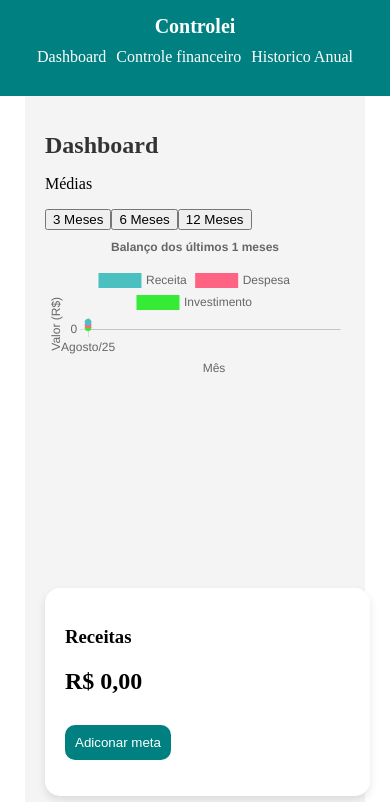
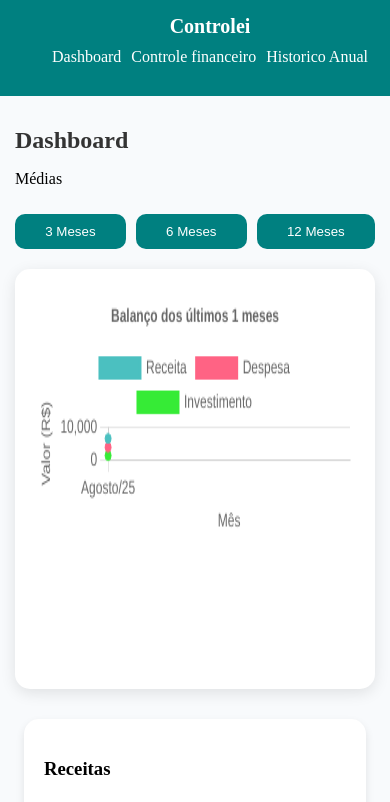
Before and after one commit to VagnerCrestanni/Controlei, a React (Vite) app in the folder Controlei/vite-project/: page /dashboard in a window 390 px wide. Shown: the top 802 px of the page. Built offline with nearby package versions, Linux system fonts and the light colour scheme; the HTML template or start-up script is replaced by a standard one.

Commit message:
feat: Adiciona estilização de botões, melhora para dispositivos móveis e atualização do README

```diff
--- a/Controlei/vite-project/package.json
+++ b/Controlei/vite-project/package.json
@@ -13,7 +13,8 @@
     "chart.js": "^4.5.0",
     "react": "^19.0.0",
     "react-chartjs-2": "^5.3.0",
-    "react-dom": "^19.0.0"
+    "react-dom": "^19.0.0",
+    "react-icons": "^5.5.0"
   },
   "devDependencies": {
     "@eslint/js": "^9.21.0",
--- a/Controlei/vite-project/src/Components/DashboardGraph.jsx
+++ b/Controlei/vite-project/src/Components/DashboardGraph.jsx
@@ -21,9 +21,10 @@ const dashData = {
 
 const dashOptions = {
   responsive: true,
+
   plugins: {
     legend: {
-      position: 'top', //depois fazer bottom e left para ver a diferença
+      position: 'top',
     },
     title: {
       display: true,
@@ -49,7 +50,7 @@ const dashOptions = {
 
   return (
     <div className="DashboardGraph-container"
-    style={{ position: 'relative', height: '40vh', width: '100%' }}>
+    style={{ position: 'relative', height: '45vh', width: '100%', }}>
       <Line data={dashData} options={dashOptions}/>
     </div>
   )
--- a/Controlei/vite-project/src/CreateAccount.css
+++ b/Controlei/vite-project/src/CreateAccount.css
@@ -21,14 +21,13 @@
 .senha-container {
     position: relative;
     width: 100%;
-    max-width: 500px;
     margin-bottom: 10px;
   }
 
   .senha-container input {
     width: 100%;
     padding: 15px;
-    padding-right: 50px; /* espaço pro botão 👁️ */
+    padding-right: 50px;
     border: none;
     font-size: 15px;
     border-radius: 20px;
--- a/Controlei/vite-project/src/CreateAccount.jsx
+++ b/Controlei/vite-project/src/CreateAccount.jsx
@@ -1,7 +1,7 @@
 import React, { useState } from 'react';
 import { Link } from 'react-router-dom';
 import './CreateAccount.css';
-
+import { FiEyeOff, FiEye  } from "react-icons/fi";
 
 const CreatAccount = () => {
   const [nome, setNome] = useState('');
@@ -59,7 +59,7 @@ const CreatAccount = () => {
         <span
           className='toggle-senha' onClick={() => setMostrarSenha(!mostrarSenha)}
         >
-          {mostrarSenha ? '🙈' : '👁️'}
+          {mostrarSenha ? <FiEye /> : <FiEyeOff />}
         </span>
       </div>
 
@@ -73,7 +73,7 @@ const CreatAccount = () => {
           className='toggle-senha'
           onClick={() => setMostrarConfirmacao(!mostrarConfirmacao)}
         >
-          {mostrarConfirmacao ? '🙈' : '👁️'}
+          {mostrarConfirmacao ? <FiEye /> : <FiEyeOff />}
         </span>
       </div>
 
--- a/Controlei/vite-project/src/ForgotPassword.jsx
+++ b/Controlei/vite-project/src/ForgotPassword.jsx
@@ -1,7 +1,7 @@
 import React, { useState } from 'react';
 import { Link } from 'react-router-dom';
 import './CreateAccount.css';
-
+import { FiEyeOff, FiEye  } from "react-icons/fi";
 
 const ForgotPassword = () => {
   const [email, setEmail] = useState('');
@@ -61,7 +61,7 @@ const ForgotPassword = () => {
             className='toggle-senha'
             onClick={()=> setMostrarNovaSenha(!mostrarNovaSenha)}
             >
-                {mostrarNovaSenha ? '🙈' : '👁️'}
+                {mostrarNovaSenha ? <FiEye /> : <FiEyeOff />}
                 </span>
       </div>
 
@@ -76,7 +76,7 @@ const ForgotPassword = () => {
           className="toggle-senha"
           onClick={() => setMostrarConfirmacao(!mostrarConfirmacao)}
         >
-          {mostrarConfirmacao ? '🙈' : '👁️'}
+          {mostrarConfirmacao ? <FiEye /> : <FiEyeOff />}
         </span>
       </div>
 
--- a/Controlei/vite-project/src/Login.css
+++ b/Controlei/vite-project/src/Login.css
@@ -63,13 +63,13 @@ a {
 
 .senha-container {
     position: relative;
-    width: 465px;
+    width: 100%;
     margin-bottom: 10px;
   }
 
   .senha-container input {
     width: 100%;
-    padding-right: 50px; /* espaço para o botão à direita */
+    padding-right: 50px;
   }
 
   .toggle-senha {
@@ -103,7 +103,7 @@ a {
     height: 100%;
   }
 
-  /* Estilos para telas menores */
+  /* Estilos para celulares */
   @media screen and (max-width: 600px) {
     .login {
       width: 90%;
--- a/Controlei/vite-project/src/Page/Dashboard.css
+++ b/Controlei/vite-project/src/Page/Dashboard.css
@@ -1,12 +1,25 @@
+.period-buttons button {
+    margin-top: 10px;
+    padding: 10px;
+    background-color: teal;
+    color: white;
+    border: none;
+    border-radius: 10px;
+    cursor: pointer;
+    margin-right: 10px;
+}
+
 .dashboard-container {
     display: flex;
-    height: 100vh;
+    min-height: 100vh;
   }
 
   .dashboard-content {
     flex: 1;
     padding: 30px;
     background-color: #f4f4f4;
+    width: 100%;
+    box-sizing: border-box;
   }
 
   .cards-container {
@@ -51,27 +64,74 @@
   }
 
   @media (max-width: 768px) {
+  .chart-container {
+    display: block !important;
+    width: 100% !important;
+    background-color: white !important;
+    padding: 20px !important;
+    border-radius: 15px !important;
+    box-shadow: 0 4px 15px rgba(0,0,0,0.1) !important;
+    margin-bottom: 20px !important;
+    margin-top: 20px !important;
+    box-sizing: border-box !important;
+  }
+
+  .chart-container canvas {
+    height: 250px !important;
+    width: 100% !important;
+  }
+
+  .card-chart-container {
+    width: 100%;
+    min-height: 300px;
+    margin-bottom: 0;
+  }
+
+  .card-chart-container canvas {
+    width: 100% !important;
+    height: 300px !important;
+  }
+
   .dashboard-container {
     flex-direction: column;
-    align-items: center;
   }
 
   .dashboard-content {
-    padding: 20px;
+    background-color: #f8fafc;
+    padding: 15px;
   }
 
   .cards-container {
-    flex-direction: column;
-    gap: 20px;
+    justify-content: center;
     width: 100%;
+    box-sizing: border-box;
+    margin-right: 0;
+    margin-top: 15px;
   }
+
+  .period-buttons {
+        display: flex;
+        flex-wrap: wrap;
+        gap: 10px;
+    }
+
+  .period-buttons button {
+        flex: 1 1 auto;
+        margin-right: 0;
+        min-width: 100px;
+        padding: 10px;
+        box-sizing: border-box;
+    }
 
   .card-dashboard {
     width: 100%;
     max-width: 95%;
+    margin: 10px auto;
+    box-sizing: border-box;
   }
 
   .card-dashboard input {
     width: 100%;
+    box-sizing: border-box;
   }
 }
--- a/Controlei/vite-project/src/Page/Dashboard.jsx
+++ b/Controlei/vite-project/src/Page/Dashboard.jsx
@@ -35,7 +35,7 @@ const Dashboard = () => {
           <button onClick={() => setPeriod(12)}> 12 Meses </button>
         </div>
 
-        <div>
+        <div className='chart-container'>
           <DashboardGraph dataForGraph ={chartData} period={period} />
         </div>
 
--- a/Controlei/vite-project/src/login.jsx
+++ b/Controlei/vite-project/src/login.jsx
@@ -2,6 +2,7 @@ import React, { useState } from 'react';
 import { Link } from 'react-router-dom';
 import './Login.css';
 import { useNavigate } from 'react-router-dom';
+import { FiEyeOff, FiEye  } from "react-icons/fi";
 
 const Login = () => {
   const [email, setEmail] = useState('');
@@ -62,7 +63,7 @@ const Login = () => {
         <span
         className="toggle-senha" onClick={() => setShowPassword(!showPassword)}
          >
-            {showPassword ? '🙈' : '👁️'}
+            {showPassword ? <FiEye /> : <FiEyeOff />}
         </span>
         </div>
 
```
Also changed, not shown: 1 other file (tests, documents, lock files or other folders).
